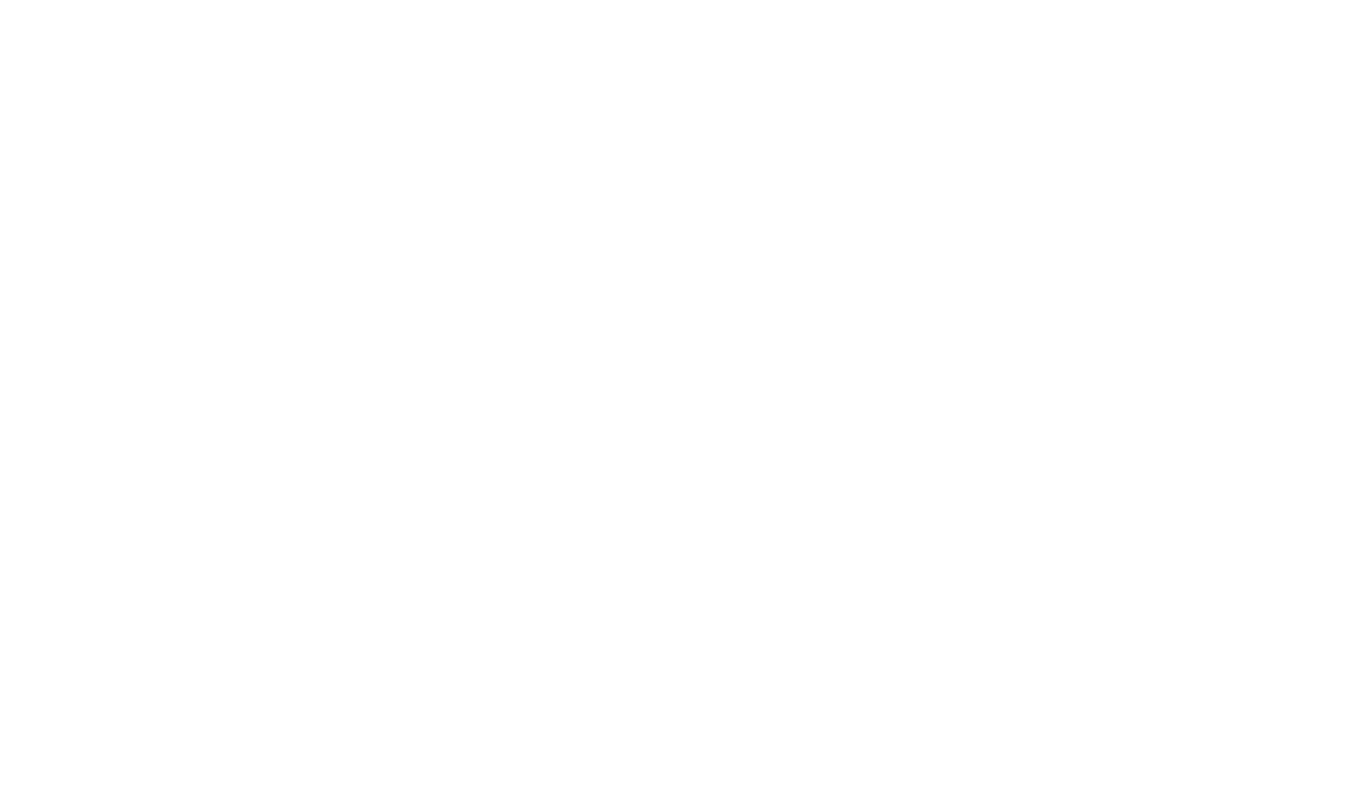
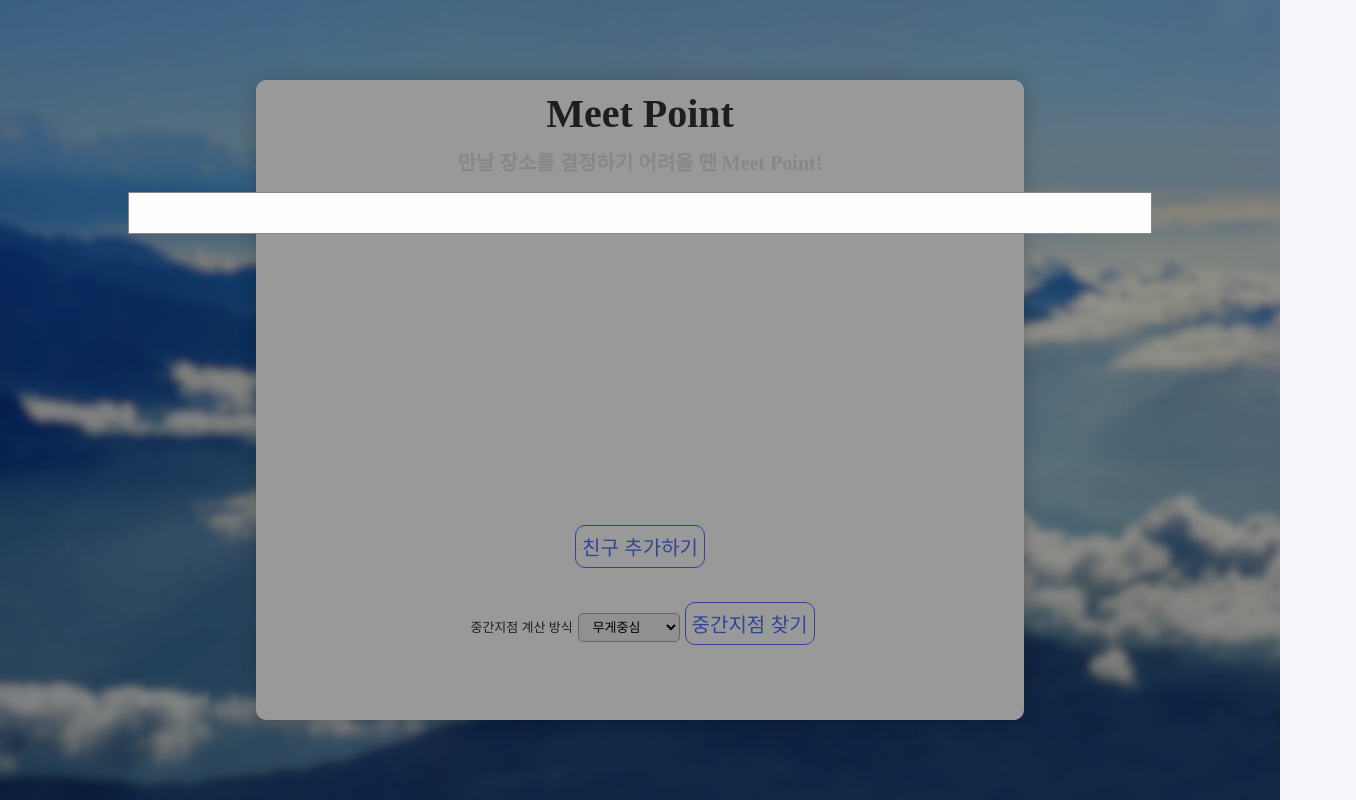
Before and after one commit to kjy0124/MeetPoint, a Vue app: page /InputPage in a window 1280 px wide. Before the commit this address had no page. Shown: the whole page, 1356 px wide, since content can reach past the window. Built offline with nearby package versions, Linux system fonts and the light colour scheme.

Commit message:
240329 권지용 바뀐화면첫번째페이지추가

```diff
--- /dev/null
+++ b/src/components/InputPage.vue
@@ -0,0 +1,63 @@
+<template>
+    <div class="container">
+        <div class="background">
+            <img class="background" src='@/assets/background.png'>
+            <div class="warper">
+                <div class="warper-top">
+                    <h1>Meet Point</h1>
+                    <h3>만날 장소를 결정하기 어려울 땐 Meet Point!</h3>
+                </div>
+                <div class="warper-mid">
+                    <div class="warper-mid-top">
+                        <ul>
+                            <li v-for="(friend, index) in friendList" :key="index" :class="{ 'with-border': index !== friendList.length }">
+                                <div class="element-left">{{ friend.name + index }}</div>
+                                <div class="element-mid">{{ friend.address }}</div>
+                                <button class="element-right delete" @click="removeFriend(index)"></button>
+                            </li>
+                        </ul>
+                    </div>
+                    <div class="warper-mid-btm">
+                        <button class="add-button" @click="addFriend()">친구 추가하기</button>
+                    </div>
+
+                </div>
+                <div class="warper-btm">
+                    <form action="#">
+                        <label>중간지점 계산 방식</label>
+                        <select>
+                            <option>무게중심</option>
+                            <option>직선거리순</option>
+                            <option>교통점수순</option>
+                        </select>
+                        <input class="submit-button" type="submit" value="중간지점 찾기">
+                    </form>
+                </div>
+            </div>
+        </div>
+    </div>
+    <!--모달 창-->
+    <div class="modal-warper">
+        <div class="modal-content">
+
+        </div>
+    </div>
+</template>
+<script>
+export default {
+    data() {
+        return {
+            friendList: [] // 친구 목록을 관리할 배열
+        };
+    },
+    methods: {
+        addFriend() {
+            this.friendList.push({ name: '새로운 친구', address: '새로운 주소' });
+        },
+        removeFriend(index) {
+            this.friendList.splice(index, 1);
+        }
+    }
+}
+</script>
+<style></style>
--- /dev/null
+++ b/src/css/component.css
@@ -0,0 +1,165 @@
+.background {
+    width: 100%;
+    height: 100%;
+    top: 0;
+    left: 0;
+    z-index: 10;
+    position: absolute;
+}
+
+.warper {
+    width: 60%;
+    height: 80%;
+    background-color: rgb(255, 255, 255);
+    z-index: 20;
+    display: flex;
+    flex-direction: column;
+    position: absolute;
+    justify-content: center;
+    align-items: center;
+    border-radius: 10px;
+    top: 10%;
+    left: 20%;
+    box-shadow: 0px 0px 20px rgb(0, 0, 0, .2);
+}
+
+.warper-top{
+    width: 100%;
+    height: 20%;
+    padding-top: 10px;
+}
+
+.warper-mid{
+    width: 85%;
+    height: 60%;
+    display: flex;
+    flex-direction: column;
+    justify-content: center;
+    align-items: center;
+}
+
+.warper-btm{
+    width: 100%;
+    height: 20%;
+}
+
+.warper-top h1 {
+    font-size: 4em;
+    margin-bottom: 10px;
+}
+
+.warper-top h3 {
+    font-size: 2em;
+    color: #dcdcdcdc;
+    @media screen and (max-width: 1000px) {
+        display: none;
+    }
+}
+
+.warper-mid-top{
+    width: 100%;
+    height: 80%;
+    font-size: 2rem;
+    overflow-y: auto;
+}
+
+.with-border {
+    display: flex;
+    border-bottom: 1px solid #dcdcdc; /* 선의 스타일은 필요에 따라 조정 가능합니다. */
+}
+
+.warper-mid-top li{
+    width: 100%;
+}
+
+.element-left{
+    width: 33%;
+}
+.element-mid{
+    width: 33%;
+}
+.element-right{
+    width: 33%;
+}
+
+.warper-mid-btm{
+    width: 100%;
+    height: 20%;
+}
+
+.delete {
+    display: inline-block;
+}
+
+.delete:after {
+    display: inline-block;
+    content: "\00d7";
+    font-size: 20px;
+    background-color: gray;
+    border-radius: 50%;
+}
+
+.add-button {
+    border: 1px solid #5271ff;
+    color: #5271ff;
+    font-size: 2em;
+    border-radius: 10px;
+    padding: 0.3em;
+    margin-top: 10px;
+}
+
+.add-button:hover {
+    background-color: rgb(82, 113, 255, .1);
+}
+
+.submit-button {
+    border: none;
+    background-color: transparent;
+    font-size: 1.3rem;
+    margin-left: 5px;
+    cursor: pointer;
+    border: 1px solid #5271ff;
+    color: #5271ff;
+    font-size: 2em;
+    border-radius: 10px;
+    padding: 0.3em;
+    margin-top: 10px;
+}
+
+.submit-button:hover {
+    background-color: rgb(82, 113, 255, .1);
+}
+
+.modal-warper {
+    position: fixed; /* 화면에 고정 */
+    z-index: 30; /* 다른 요소 위에 표시 */
+    left: 0;
+    top: 0;
+    width: 100%;
+    height: 100%;
+    overflow: auto; /* 스크롤 가능하도록 설정 */
+    background-color: rgb(0,0,0); /* 배경색 */
+    background-color: rgba(0,0,0,0.4); /* 투명도 설정 */
+}
+
+.modal-content {
+    background-color: #fefefe;
+    margin: 15% auto; /* 화면 중앙에 표시 */
+    padding: 20px;
+    border: 1px solid #888;
+    width: 80%;
+}
+
+.close {
+    color: #aaa;
+    float: right;
+    font-size: 28px;
+    font-weight: bold;
+}
+
+.close:hover,
+.close:focus {
+    color: black;
+    text-decoration: none;
+    cursor: pointer;
+}
--- /dev/null
+++ b/src/css/reset.css
@@ -0,0 +1,134 @@
+@charset "utf-8";
+
+* {
+    padding: 0;
+    margin: 0;
+    box-sizing: border-box;
+}
+
+html,
+body,
+#root {
+    width: 100%;
+    min-height: 100vh;
+    font-size: 10px;
+    color: #333;
+    font-family: 'Pretendard';
+}
+
+body {
+    min-width: 1356px;
+    background-color: #f7f6fb;
+}
+
+
+a {
+    color: #333;
+    text-decoration: none;
+}
+
+ol,
+ul,
+li {
+    list-style: none;
+}
+
+img,
+svg {
+    /* width: 100%; */
+    vertical-align: middle;
+}
+
+table {
+    min-width: 100%;
+    border-collapse: collapse;
+    table-layout: fixed;
+}
+
+table th,
+table td {
+    padding: 8px;
+    font-size: 1.3rem;
+}
+
+button {
+    border: none;
+    background-color: transparent;
+    font-size: 1.3rem;
+    margin-left: 5px;
+    cursor: pointer;
+}
+
+label {
+    font-size: 1.3rem;
+    margin-left: 5px;
+}
+
+select,
+input[type="text"],
+input[type="password"],
+input[type="date"],
+input[type="number"] {
+    min-width: 100px;
+    padding: 5px 10px;
+    border: 1px solid #aaa;
+    border-radius: 5px;
+    margin-left: 5px;
+    font-size: 1.3rem;
+}
+
+input:focus {
+    outline: none;
+}
+
+input:disabled {
+    background: #aaa;
+    border: none;
+}
+
+input[type="checkbox"],
+input[type="radio"] {
+    vertical-align: sub;
+}
+
+input[type='date'] {
+    max-width: 240px;
+    padding: 5px;
+}
+
+input[type='date'].date-placeholder::before {
+    content: attr(data-placeholder);
+    width: 100%;
+    color: #ddd;
+}
+
+button:first-child,
+select:first-child,
+input:first-child,
+button.only,
+select.only,
+input.only {
+    margin-left: 0;
+}
+
+textarea{
+    width: 100%;
+    height: 100%;
+}
+
+
+/* 스크롤바 디자인 */
+::-webkit-scrollbar {
+    width: 8px;
+    height: 8px;
+}
+
+::-webkit-scrollbar-thumb {
+    background-color: #ededed;
+    border-radius: 10px;
+}
+
+::-webkit-scrollbar-track {
+    background-color: #fff;
+    border-radius: 10px;
+}
--- a/src/main.js
+++ b/src/main.js
@@ -1,6 +1,8 @@
 import { createApp } from 'vue'
 import App from './App.vue'
 import routers from './routers/router.js' // router import
+import '@/css/reset.css';
+import '@/css/component.css';
 
 const app = createApp(App)
 app.use(routers)
--- a/src/routers/router.js
+++ b/src/routers/router.js
@@ -1,24 +1,14 @@
 import { createRouter, createWebHistory } from "vue-router";
+import InputPage from "@/components/InputPage.vue";
 import MainPage from "@/components/MainPage.vue";
 import KakaoMap from "@/components/KakaoMap.vue";
 import ListPage from "@/components/ListPage.vue";
 
 const routes = [
-    {
-        path: "/",
-        name: "MainPage",
-        component: MainPage,
-    },
-    {
-        path: "/KakaoMap.page",
-        name: "KakaoMap",
-        component: KakaoMap,
-    },
-    {
-        path: "/ListPage.page",
-        name: "ListPage",
-        component: ListPage,
-    },
+    { path: "/InputPage", name: "InputPage", component: InputPage,},
+    { path: "/", name: "MainPage", component: MainPage,},
+    { path: "/KakaoMap.page", name: "KakaoMap", component: KakaoMap,},
+    { path: "/ListPage.page", name: "ListPage", component: ListPage,},
 ];
 
 const router = createRouter({
```
